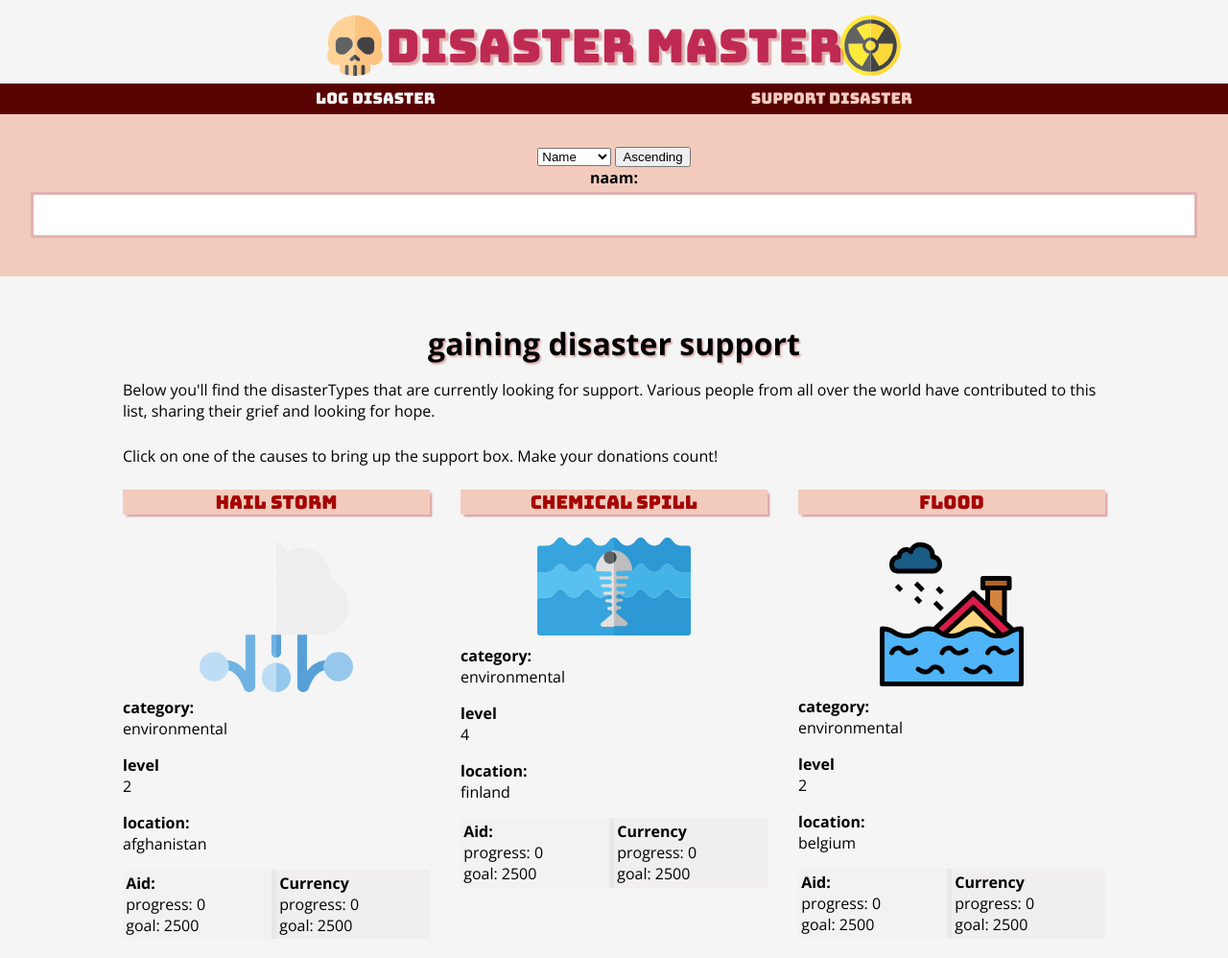
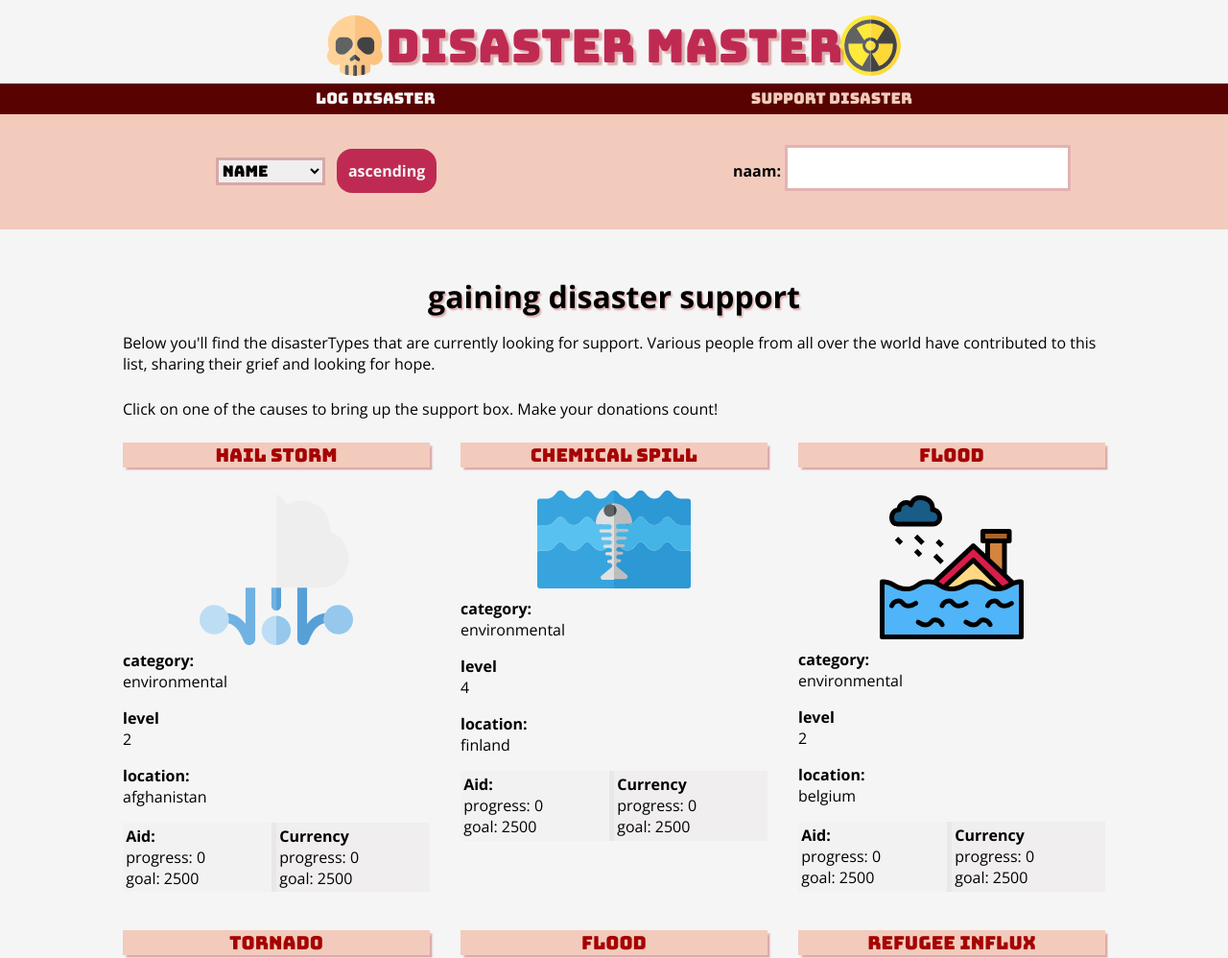
Before and after one commit to vandepittea/2022-DisasterMaster, a plain HTML site: page support-a-disaster.html in a window 1280 px wide. Shown: the top 998 px of the page at 96% size. Drawn offline with nearby package versions, Linux system fonts and the light colour scheme.

Commit message:
CSS styling provided for sorting and searching

```diff
--- a/assets/css/screen.css
+++ b/assets/css/screen.css
@@ -71,11 +71,24 @@ input {
     box-sizing: border-box;
 }
 
+#name {
+    width: 50%;
+}
+
+select {
+    font-family: var(--title-font);
+    font-size: 1rem;
+    outline: none;
+    border: 3px solid rgba(166, 3, 3, 0.3);
+    box-sizing: border-box;
+    display: inline-block;
+}
+
 button:hover {
     cursor: pointer;
 }
 
-.next, .previous, button[type="submit"],#update-statistics {
+.next, .previous, button[type="submit"],#update-statistics,#sort {
     background-color: var(--accent);
     color: var(--white);
     text-transform: lowercase;
@@ -89,6 +102,11 @@ button:hover {
     box-shadow: none;
     display: block;
     width: max-content;
+}
+
+#sort {
+    display: inline-block;
+    margin-left: 0.5em;
 }
 
 /* --- General classes --- */
@@ -161,6 +179,11 @@ nav ul li a {
 
 nav ul li a:hover,  nav ul .active a {
     color: var(--beige);
+}
+
+aside div{
+    width: 49%;
+    display: inline-block;
 }
 
 footer {
```
